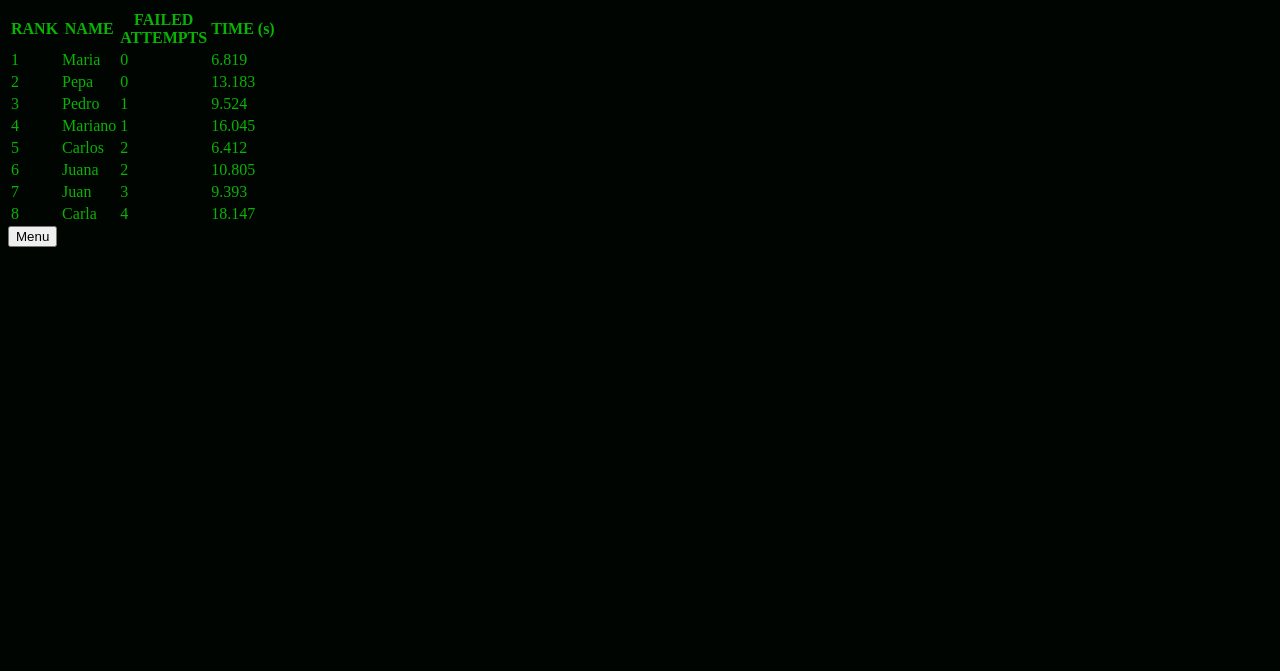
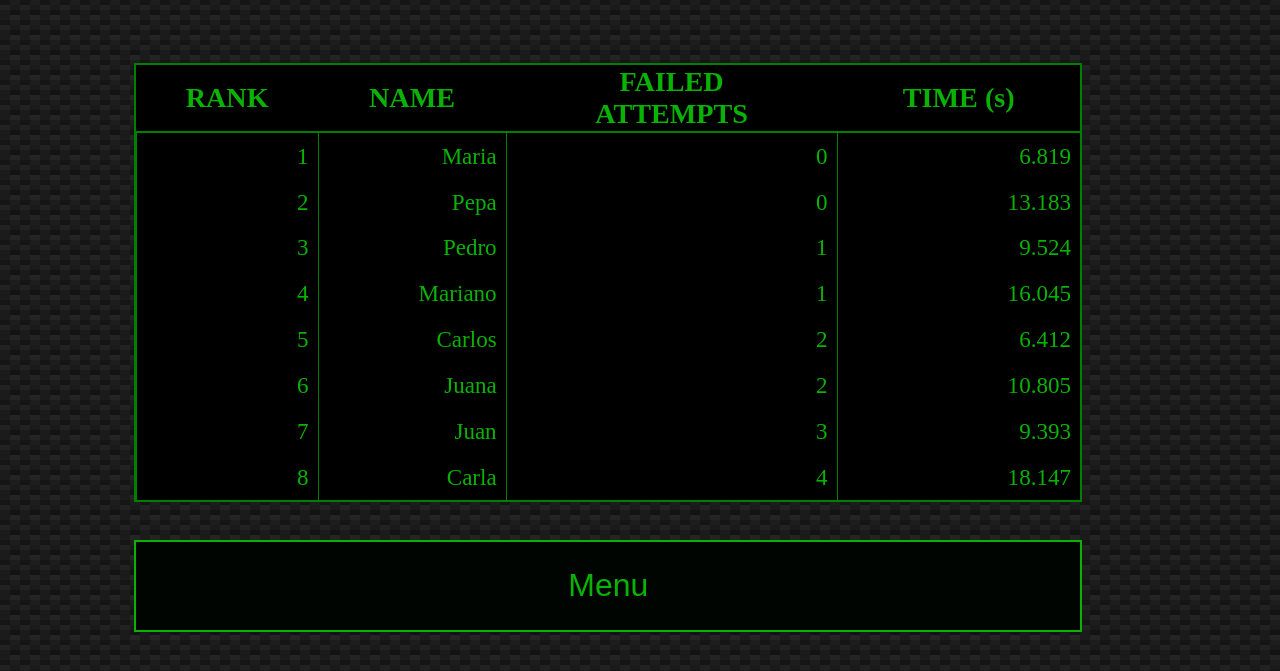
Before and after one commit to Pradas137/Terminal-Fallout, a PHP site: page /php/ranking.php in a window 1280 px wide. Shown: the top 671 px of the page. Run offline with PHP 8.4, Linux system fonts and the light colour scheme.

Commit message:
ranking design and escape name

```diff
--- a/css/ranking.css
+++ b/css/ranking.css
@@ -1,4 +1,51 @@
 body{
-    background: #000501;
+    background:
+    linear-gradient(27deg, #151515 5px, transparent 5px) 0 5px,
+    linear-gradient(207deg, #151515 5px, transparent 5px) 10px 0px,
+    linear-gradient(27deg, #222 5px, transparent 5px) 0px 10px,
+    linear-gradient(207deg, #222 5px, transparent 5px) 10px 5px,
+    linear-gradient(90deg, #1b1b1b 10px, transparent 10px),
+    linear-gradient(#1d1d1d 25%, #1a1a1a 25%, #1a1a1a 50%, transparent 50%, transparent 75%, #242424 75%, #242424);
+    background-color: #131313;
+    background-size: 20px 20px;
     color: #08B304;
 }
+table{
+    background: black;
+    margin-top: 5%;
+    margin-left: 10%;
+    width: 75%;
+    text-align: right;
+    border: 2px solid green;
+    border-spacing: 0;
+}
+
+th{
+    text-align: center;
+    font-size: 2.2vw;
+    border-bottom: 2px solid green;
+}
+td{
+    border-left: 1px solid green;
+    padding: 1%;
+    font-size: 1.8vw;
+}
+
+tr:hover, .button:hover{
+    color: #000501;
+    background-color: #08B304;
+    transition: all 0.5s;
+}
+
+.button {
+    padding: 2%;
+    background-color: #000501;
+    border: 2px solid #08B304;
+    color: #08B304;
+    font-size: 2.5vw;
+    cursor: pointer;
+    width: 75%;
+    text-align: center;
+    margin-top: 3%;
+    margin-left: 10%;
+  }
--- a/index.php
+++ b/index.php
@@ -14,7 +14,7 @@
   <button onclick="window.location.href='php/ranking.php'">Ranking</button>
   <?php
   if (!empty($_POST["name"]) || !empty($_POST["failedAttempts"]) || !empty($_POST["gameTime"])) {
-    $record = $_POST["name"] . ";" . $_POST["failedAttempts"] . ";" . $_POST["gameTime"] . "\n";
+    $record = htmlspecialchars($_POST["name"]) . ";" . $_POST["failedAttempts"] . ";" . $_POST["gameTime"] . "\n";
     $fileRankingData = './resources/rankingData.txt';
     if (file_exists($fileRankingData)) {
       $previousData = file_get_contents($fileRankingData);
```
